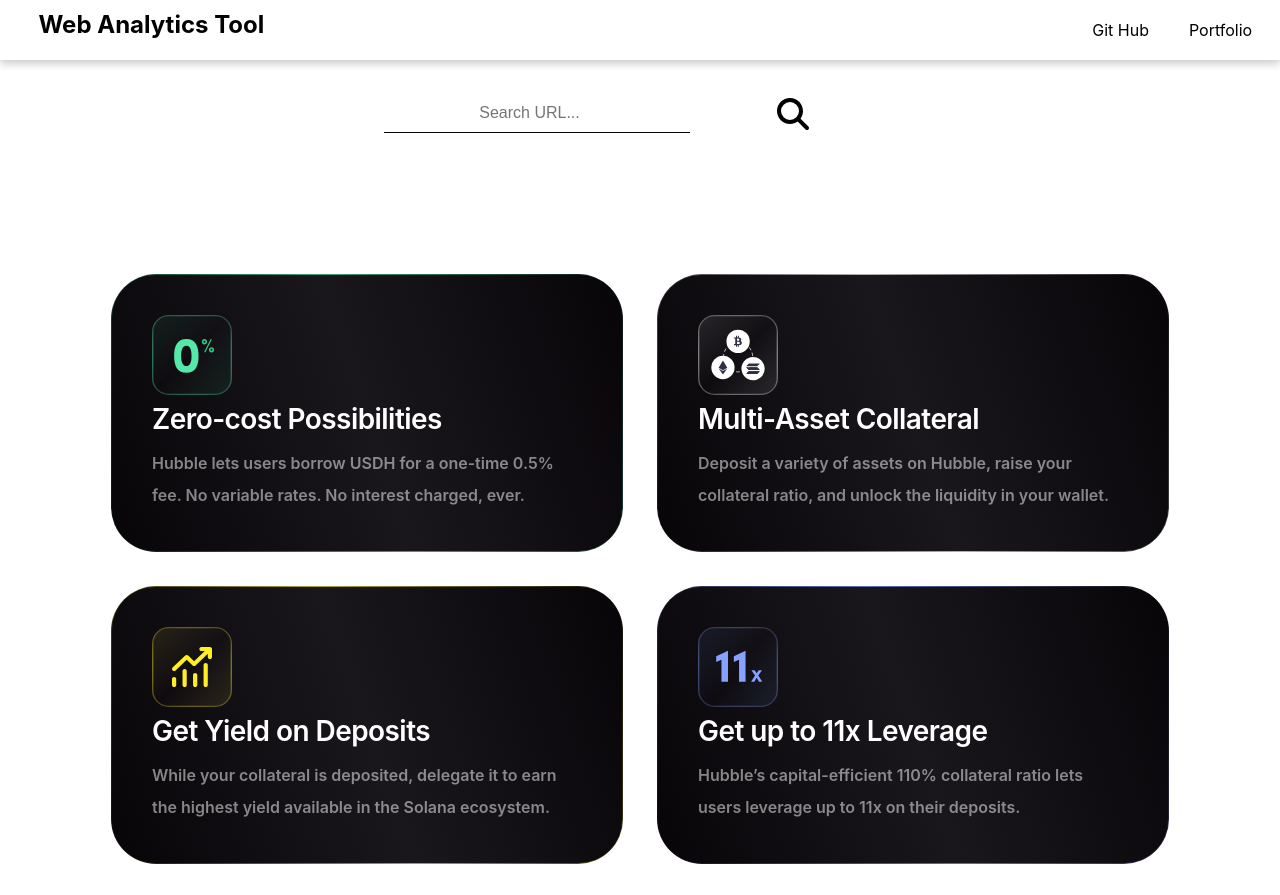
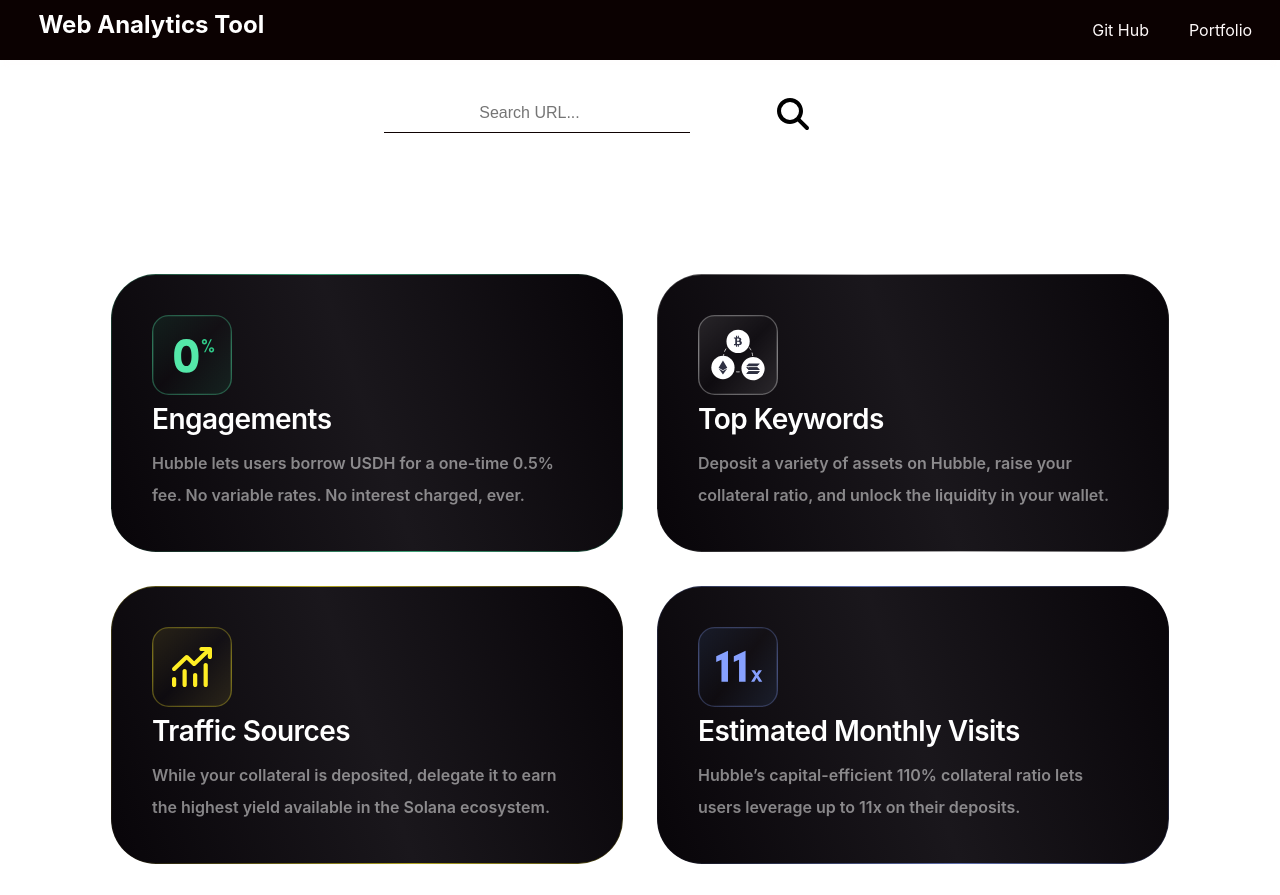
Before and after one commit to NixonOjiem/AI-detector, a React (Create React App) app: page / in a window 1280 px wide. Built offline with nearby package versions, Linux system fonts and the light colour scheme.

Commit message:
Changed UI theme

```diff
--- a/src/components/DashboardContainer.js
+++ b/src/components/DashboardContainer.js
@@ -26,7 +26,7 @@
             </radialGradient>
           </defs>
         </svg>
-        <p class="card-title">Zero-cost Possibilities</p>
+        <p class="card-title">Engagements</p>
         <p class="card-description">Hubble lets users borrow USDH for a one-time 0.5% fee. No variable rates. No interest charged, ever.</p>
       </div>
     </div>
@@ -54,7 +54,7 @@
             </radialGradient>
           </defs>
         </svg>
-        <p class="card-title">Multi-Asset Collateral</p>
+        <p class="card-title">Top Keywords</p>
         <p class="card-description">Deposit a variety of assets on Hubble, raise your collateral ratio, and unlock the liquidity in your wallet.</p>
       </div>
     </div>
@@ -76,7 +76,7 @@
             </radialGradient>
           </defs>
         </svg>
-        <p class="card-title">Get Yield on Deposits</p>
+        <p class="card-title">Traffic Sources</p>
         <p class="card-description">While your collateral is deposited, delegate it to earn the highest yield available in the Solana ecosystem.</p>
       </div>
     </div>
@@ -99,7 +99,7 @@
             </radialGradient>
           </defs>
         </svg>
-        <p class="card-title">Get up to 11x Leverage</p>
+        <p class="card-title">Estimated Monthly Visits</p>
         <p class="card-description">Hubble’s capital-efficient 110% collateral ratio lets users leverage up to 11x on their deposits.</p>
       </div>
     </div>
--- a/src/index.css
+++ b/src/index.css
@@ -20,18 +20,19 @@
 }
 
 .Navigation-bar{
-  background-color: #ffffff;
+  background-color: #0b0101;
   display: flex;
   flex-direction: row;
   height: auto;
   width: 100%;
-  box-shadow: 0 4px 8px rgba(0, 0, 0, 0.2);
+  box-shadow: 0 4px 8px rgba(253, 251, 251, 0.2);
   margin-bottom: 3vh;
 }
 
 .App-heading{
   margin-left: 3%;
   margin-top: 10px;
+  color: #fff;
 }
 
 .List-items{
@@ -47,7 +48,7 @@
 
 .List-items li a{
   text-decoration: none;
-  color: black;
+  color: rgb(254, 249, 249);
   cursor: pointer;
 }
 
@@ -129,13 +130,6 @@
   flex-direction: row;
 }
 
-.Cards{
-  margin-top: 5vh;
-  background-color: aqua;
-  margin: 10px;
-  width: 30vw;
-}
-
 /* These are test */
 
 .container {
@@ -191,6 +185,12 @@
   border: 0;
   width: 100%;
   margin-inline: auto;
+}
+
+.Cards:hover{
+  transform: scale(1.1); /* Increase the size by 10% on hover */
+  transition-timing-function: ease-in-out;
+  transition-duration: 0.5s;
 }
 
 .container-card {
```
